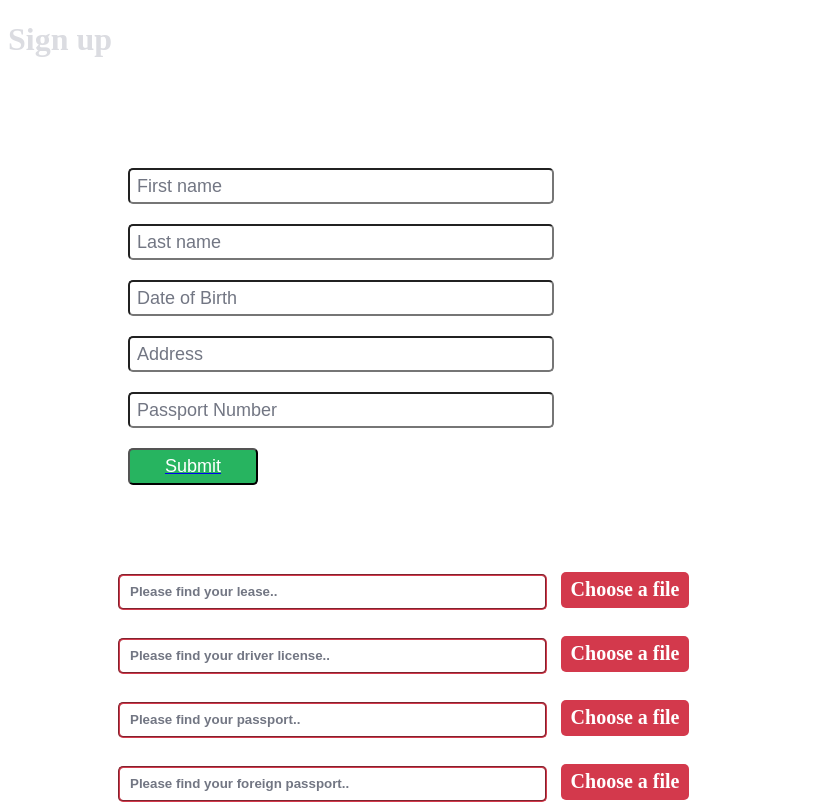
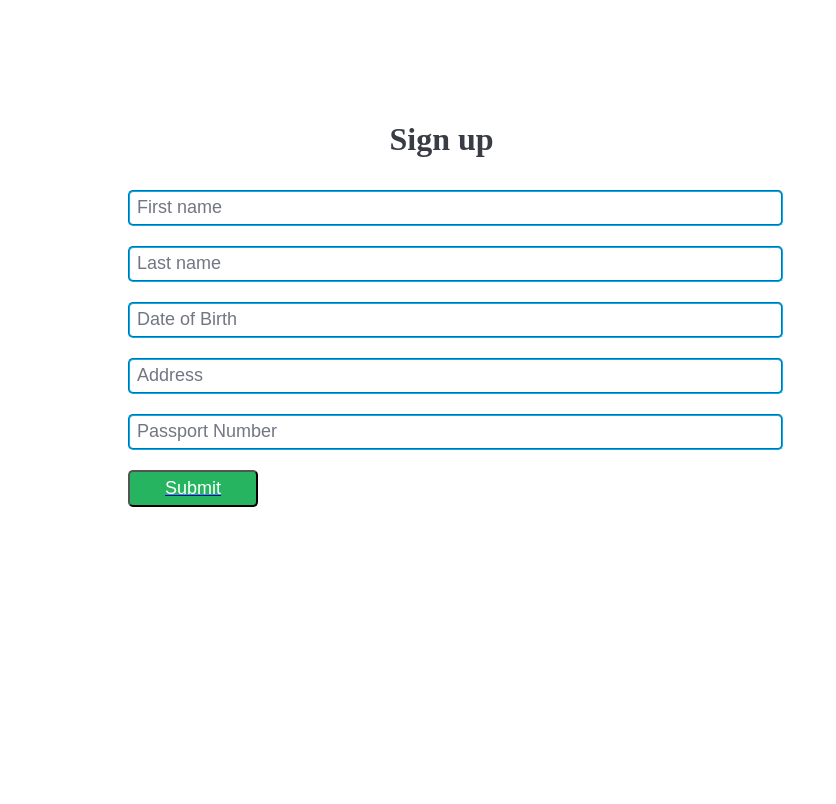
Before and after one commit to footok/simple-modern-upload-form-app, a React app: page / in a window 1280 px wide. Shown: the top 804 px of the page, without its empty margins (0-836 px from the left). Built offline with nearby package versions, Linux system fonts and the light colour scheme.

Commit message:
Pass params through Link

```diff
--- a/app/App.jsx
+++ b/app/App.jsx
@@ -7,10 +7,8 @@ import { Link } from 'react-router-dom'
 class App extends React.Component {
   render() {
     return (
-      <div>
-        <Header/>
+      <div className="sign-up-page">
         <SignUpForm/>
-        <DocUploadForm/>
       </div>
     );
   }
--- a/app/components/DocUploadForm.jsx
+++ b/app/components/DocUploadForm.jsx
@@ -25,7 +25,7 @@ class DocUploadForm extends React.Component {
 
   render() {
     return (
-      <div className="signup-form">
+      <div className="file-upload-form">
         <form className="user-details" onSubmit={this.uploadFile}>
           <FileUploadBox fileList={this.state.fileList} />
           <div className="submit-form">
--- a/app/components/SignUpForm.jsx
+++ b/app/components/SignUpForm.jsx
@@ -1,11 +1,12 @@
 import React from 'react';
 import { Link } from 'react-router-dom'
+import DocUploadForm from './DocUploadForm.jsx';
 
 class SignUpForm extends React.Component {
   constructor(props) {
     super(props);
     this.state = {
-      data: [],
+      data: {},
       firstName: '',
       lastName: '',
       dateOfBirth: '',
@@ -20,13 +21,17 @@ class SignUpForm extends React.Component {
     const target = event.target;
     const value = target.value
     const name = target.name;
+
+    const detail = this.state.data;
+    detail[name] = value;
+
     this.setState({
-      [name]: value
+      [name]: value,
+      data: detail,
     });
   }
 
   handleSubmit(event) {
-    alert('A name was submitted: ' + this.state.lastName);
     event.preventDefault();
   }
 
@@ -34,6 +39,7 @@ class SignUpForm extends React.Component {
     return (
       <div className="signup-form">
         <form className="user-details" onSubmit={this.handleSubmit}>
+          <h1 className="signup-header">Sign up</h1>
           <div className="first-name">
             <input name="firstName" type="text" placeholder="First name" value={this.state.firstName} onChange={this.handleInputChange}/>
           </div>
@@ -50,9 +56,9 @@ class SignUpForm extends React.Component {
             <input name="passportNumber" type="text" placeholder="Passport Number"  value={this.state.passportNumber} onChange={this.handleInputChange} />
           </div>
           <div className="submit-form">
-            <Link to="/upload">
-              <input type="submit" value="Submit" />
-            </Link>
+          <Link to={`/upload/${this.state.test}`} >
+            <input type="submit" value="Submit" />
+          </Link>
           </div>
         </form>
       </div>
--- a/app/main.js
+++ b/app/main.js
@@ -12,7 +12,7 @@ ReactDOM.render((
   <Router>
     <div>
       <Route exact path="/" component={App}/>
-      <Route exact path="/upload" component={DocUploadForm}/>
+      <Route exact path="/upload/:value" component={DocUploadForm}/>
       <Route exact path="/complete" component={CompletePage}/>
     </div>
   </Router>
--- a/public/css/styles.css
+++ b/public/css/styles.css
@@ -7,18 +7,20 @@ body {
 }
 
 h1 {
-  color: #dbdce1;
+  color: #3a3c45;
 }
 
 input[type="text"] {
   display: block;
   margin: 10px;
-  width: 40%;
+  width: 80%;
   height: 30px;
   font-family: sans-serif;
   font-size: 18px;
   appearance: none;
   box-shadow: none;
+  border-color: #00affa;
+  border-style: groove;
   border-radius: 5px;
 }
 
@@ -69,18 +71,23 @@ input[type="text"]:focus {
   outline: none;
 }
 
-#app {
-  height: 500px;
+.sign-up-page {
+  width: 80%;
 }
 
 .signup-form {
+  width: 80%;
   margin: 10px;
-  background-color: white;
-  height: 300px;
+}
+
+.signup-header {
+  width: 80%;
+  text-align: center;
 }
 
 .user-details {
   display: flex;
+  width: 100%;
   margin: 100px;
   background-color: white;
   height: 300px;
@@ -99,7 +106,7 @@ input[type="text"]:focus {
   height: 30px;
   font-weight: 700;
   border-radius: 5px;
-  border-color: #d43a4c;
+  border-color: #00affa;
   color: #727683;
   border-style: groove;
   background-color: white;
@@ -113,13 +120,13 @@ label {
   font-size: 20px;
   font-weight: 700;
   color: white;
-  background-color: #d3394c;
+  background-color: #00affa;
   display: inline-block;
   border-radius: 5px;
 }
 
 label:hover {
-  background-color: #92202d;
+  background-color: #005d85;
 }
 
 </style>
```
